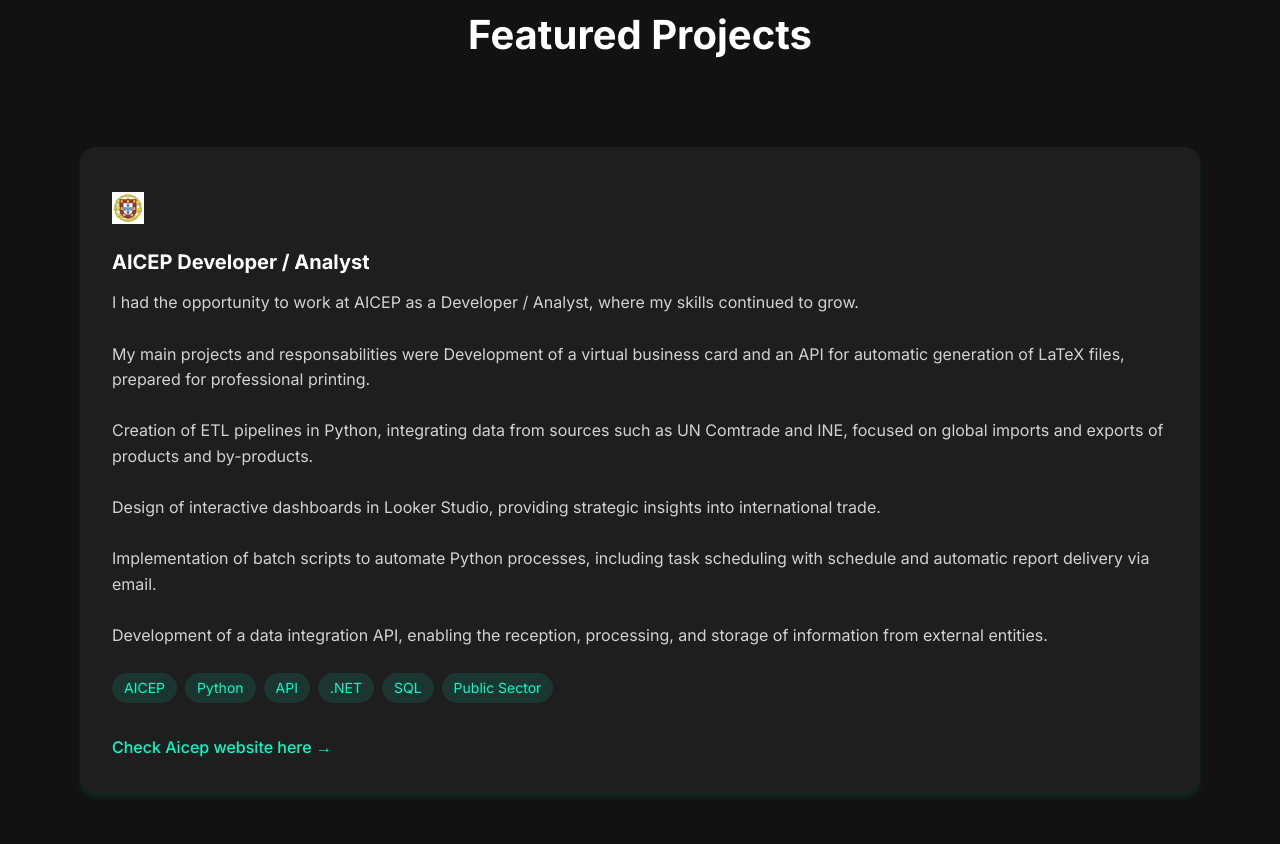
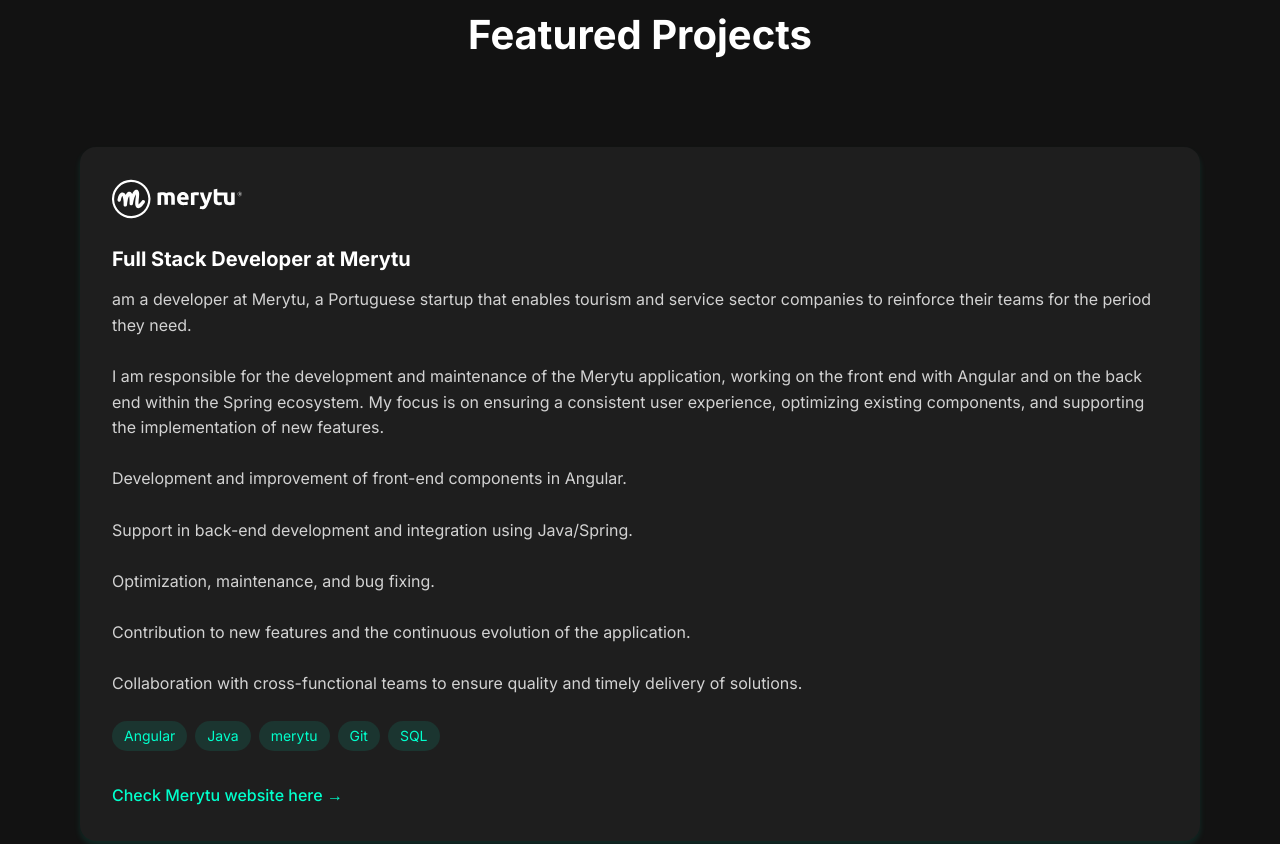
Before and after one commit to MahomedProgramador/Personal_website, a plain HTML site: page index.html in a window 1280 px wide. Shown: the part 1347-2191 px from the top of the page. Drawn offline with Linux system fonts and the light colour scheme.

Commit message:
merytu xp updated

```diff
--- a/index.html
+++ b/index.html
@@ -30,10 +30,10 @@
             <p class="hero__subtitle">
             Hello! I'm Mahomed Moosa, a passionate self-taught programmer with a solid technical background
             in software development. <br><br>
-            I bring hands-on experience as both a developer and data analyst at
-            <strong>AICEP — the Portuguese Trade and Investment Agency</strong>, as well as an internship at
+            I bring hands-on experience as a full stack developer at <strong>merytu</strong>, as a developer and data analyst at
+            <strong>AICEP — the Portuguese Trade and Investment Agency</strong> and as an internship at
             <strong>Social Data Lab</strong>. <br><br>
-            Along my journey, I have built applications such as an Angular project during my course, and
+            Along my journey, I maintain an Angular application on production, built an Angular project during my course, and
             applied my problem-solving skills in a data analysis internship. <br><br>
             I thrive in adapting quickly, working independently, and embracing new challenges with curiosity
             and determination. <br><br>
@@ -55,6 +55,45 @@
         <div class="container">
             <h2 class="section__title">Featured Projects</h2>
             <div class="projects__grid">
+
+
+                 <article class="project__card">
+                    <div class="project__content">
+                        <div class="project__icon__bigger icon-img__bigger">
+                            <img src="./Images/logo_merytu_branco.svg" alt="Merytu logo" class="icon-img" />
+                        </div>
+                        <h3 class="project__title">Full Stack Developer at Merytu</h3>
+                        <p class="project__description"> am a developer at Merytu, a Portuguese startup that enables tourism and service sector companies to reinforce their teams for the period they need.
+                        <br><br>
+                        I am responsible for the development and maintenance of the Merytu application, working on the front end with Angular and on the back end within the Spring ecosystem.
+                        My focus is on ensuring a consistent user experience, optimizing existing components, and supporting the implementation of new features.
+                        <br><br>
+                        Development and improvement of front-end components in Angular.
+                        <br><br>
+                        Support in back-end development and integration using Java/Spring.
+                        <br><br>
+                        Optimization, maintenance, and bug fixing.
+                        <br><br>
+                        Contribution to new features and the continuous evolution of the application.
+                        <br><br>
+                        Collaboration with cross-functional teams to ensure quality and timely delivery of solutions.
+                    </p>
+
+                        <ul class="project__tech">
+                            <li>Angular</li>
+                            <li>Java</li>
+                            <li>merytu</li>
+                            <li>Git</li>
+                            <li>SQL</li>
+
+                        </ul>
+                    </div>
+                    <a href="https://www.merytu.com/"
+                       target="_blank" class="project__link">Check Merytu website here →</a>
+                </article>
+
+
+
 
                 <article class="project__card">
                     <div class="project__content">
--- a/styles.css
+++ b/styles.css
@@ -172,6 +172,17 @@
     box-shadow: 0 10px 20px rgba(0, 255, 204, 0.15);
 }
 
+.project__icon__bigger {
+    font-size: 130px;
+    color: var(--primary-color);
+    margin-top: -6rem;
+    margin-bottom: -3rem;
+}
+.icon-img__bigger {
+  width: 8rem;   /* tamanho fixo, não depende do font-size */
+  height: auto;
+}
+
 .project__icon {
     font-size: 2rem;
     color: var(--primary-color);
```
Also changed, not shown: Images/logo_merytu_branco.svg (added).
